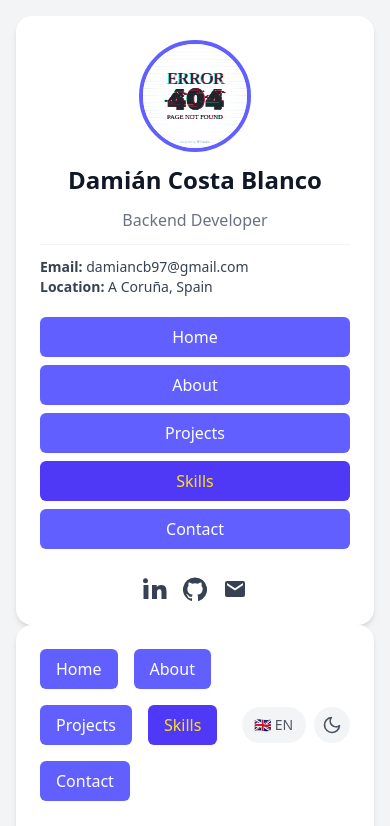
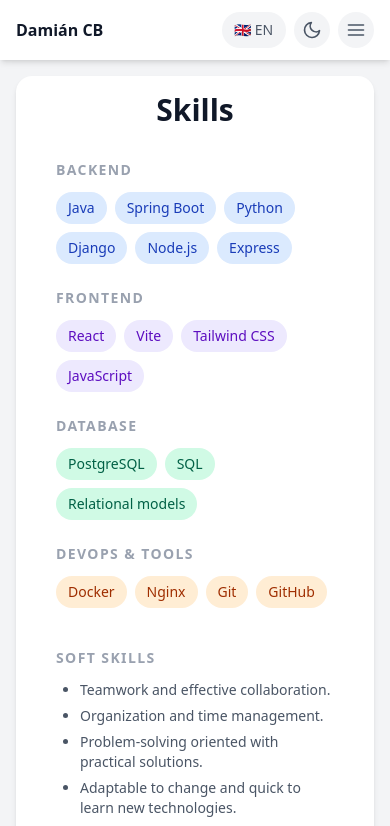
Before and after one commit to Damiancb97/portfolio, a React (Vite) app: page /skills in a window 390 px wide. Shown: the top 826 px of the page. Built offline with nearby package versions, Linux system fonts and the light colour scheme.

Commit message:
responsive for mobile

```diff
--- a/src/components/Layout.jsx
+++ b/src/components/Layout.jsx
@@ -1,8 +1,11 @@
+import { useState } from 'react';
 import { Outlet } from 'react-router-dom';
+import { NavLink } from 'react-router-dom';
 import Sidebar from './Sidebar';
 import NavLinks from './NavLinks';
 import { useTheme } from '../context/ThemeContext';
 import { useLang } from '../context/LangContext';
+import { t } from '../translations';
 
 function SunIcon() {
   return (
@@ -21,16 +24,35 @@
   )
 }
 
+function HamburgerIcon() {
+  return (
+    <svg xmlns="http://www.w3.org/2000/svg" className="w-5 h-5" viewBox="0 0 24 24" fill="none" stroke="currentColor" strokeWidth="2" strokeLinecap="round" strokeLinejoin="round">
+      <line x1="3" y1="6" x2="21" y2="6" />
+      <line x1="3" y1="12" x2="21" y2="12" />
+      <line x1="3" y1="18" x2="21" y2="18" />
+    </svg>
+  )
+}
+
+function CloseIcon() {
+  return (
+    <svg xmlns="http://www.w3.org/2000/svg" className="w-5 h-5" viewBox="0 0 24 24" fill="none" stroke="currentColor" strokeWidth="2" strokeLinecap="round" strokeLinejoin="round">
+      <line x1="18" y1="6" x2="6" y2="18" />
+      <line x1="6" y1="6" x2="18" y2="18" />
+    </svg>
+  )
+}
+
+const base = 'py-2 px-4 rounded-md transition bg-indigo-500 text-white hover:bg-indigo-600 text-center';
+const active = 'py-2 px-4 bg-indigo-600 text-yellow-300 rounded-md text-center';
+
 export default function Layout() {
   const { isDark, toggle } = useTheme()
   const { lang, changeLang } = useLang()
+  const [menuOpen, setMenuOpen] = useState(false)
+  const tr = t[lang]
 
-  return (
-    <div className="min-h-screen bg-gray-100 dark:bg-gray-900 transition-colors duration-200 md:grid md:grid-cols-[280px_1fr] gap-6 p-4 md:p-6 items-start">
-      <Sidebar />
-      <main className="bg-white dark:bg-gray-800 rounded-2xl shadow-md p-6 transition-colors duration-200">
-        <div className="flex justify-between items-center gap-4 mb-6">
-          <NavLinks />
+  const controls = (
     <div className="flex items-center gap-2 shrink-0">
       <select
         value={lang}
@@ -49,9 +71,57 @@
         {isDark ? <SunIcon /> : <MoonIcon />}
       </button>
     </div>
+  )
+
+  return (
+    <div className="min-h-screen bg-gray-100 dark:bg-gray-900 transition-colors duration-200">
+
+      {/* ── Mobile top bar ── */}
+      <header className="md:hidden sticky top-0 z-50 bg-white dark:bg-gray-800 shadow-md px-4 py-3 flex items-center justify-between transition-colors duration-200">
+        <span className="font-semibold text-gray-900 dark:text-white">Damián CB</span>
+        <div className="flex items-center gap-2">
+          {controls}
+          <button
+            onClick={() => setMenuOpen(o => !o)}
+            aria-label="Abrir menú"
+            className="p-2 rounded-full bg-gray-100 dark:bg-gray-700 text-gray-600 dark:text-gray-300 hover:bg-gray-200 dark:hover:bg-gray-600 transition-colors duration-200"
+          >
+            {menuOpen ? <CloseIcon /> : <HamburgerIcon />}
+          </button>
+        </div>
+      </header>
+
+      {/* ── Mobile drawer ── */}
+      {menuOpen && (
+        <div className="md:hidden bg-white dark:bg-gray-800 border-b border-gray-200 dark:border-gray-700 px-6 py-4 flex flex-col gap-3 transition-colors duration-200">
+          <nav className="flex flex-col gap-2" onClick={() => setMenuOpen(false)}>
+            <NavLink to="/" end className={({ isActive }) => (isActive ? active : base)}>{tr.nav.home}</NavLink>
+            <NavLink to="/about" className={({ isActive }) => (isActive ? active : base)}>{tr.nav.about}</NavLink>
+            <NavLink to="/projects" className={({ isActive }) => (isActive ? active : base)}>{tr.nav.projects}</NavLink>
+            <NavLink to="/skills" className={({ isActive }) => (isActive ? active : base)}>{tr.nav.skills}</NavLink>
+            <NavLink to="/contact" className={({ isActive }) => (isActive ? active : base)}>{tr.nav.contact}</NavLink>
+          </nav>
+          <div className="text-sm text-gray-500 dark:text-gray-400 border-t border-gray-100 dark:border-gray-700 pt-3">
+            <p><strong className="text-gray-700 dark:text-gray-300">{tr.sidebar.email}:</strong> damiancb97@gmail.com</p>
+            <p><strong className="text-gray-700 dark:text-gray-300">{tr.sidebar.location}:</strong> {tr.sidebar.locationValue}</p>
+          </div>
+        </div>
+      )}
+
+      {/* ── Desktop layout ── */}
+      <div className="md:grid md:grid-cols-[280px_1fr] gap-6 p-4 md:p-6 items-start">
+        <div className="hidden md:block">
+          <Sidebar />
+        </div>
+        <main className="bg-white dark:bg-gray-800 rounded-2xl shadow-md p-4 md:p-6 transition-colors duration-200">
+          <div className="hidden md:flex justify-between items-center gap-4 mb-6">
+            <NavLinks />
+            {controls}
           </div>
           <Outlet />
         </main>
       </div>
+
+    </div>
   );
 }
```
Lines whose indentation alone changed are shown as unchanged.
